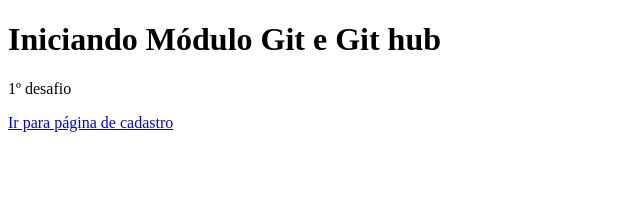
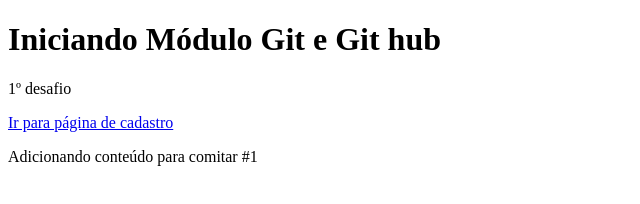
Before and after one commit to Lucimararocha872/1desafiogit, a plain HTML site: page index.html in a window 1280 px wide. Shown: the whole page, without its empty margins (0-640 px from the left). Drawn offline with Linux system fonts and the light colour scheme.

Commit message:
Add conteudo para commitar

```diff
--- a/index.html
+++ b/index.html
@@ -14,5 +14,7 @@
     <p>1º desafio </p>
     <a href="cadastro.html"> Ir para página de cadastro</a>
 
+    <p>Adicionando conteúdo para comitar #1</p>
+
 </body>
 </html>
```
